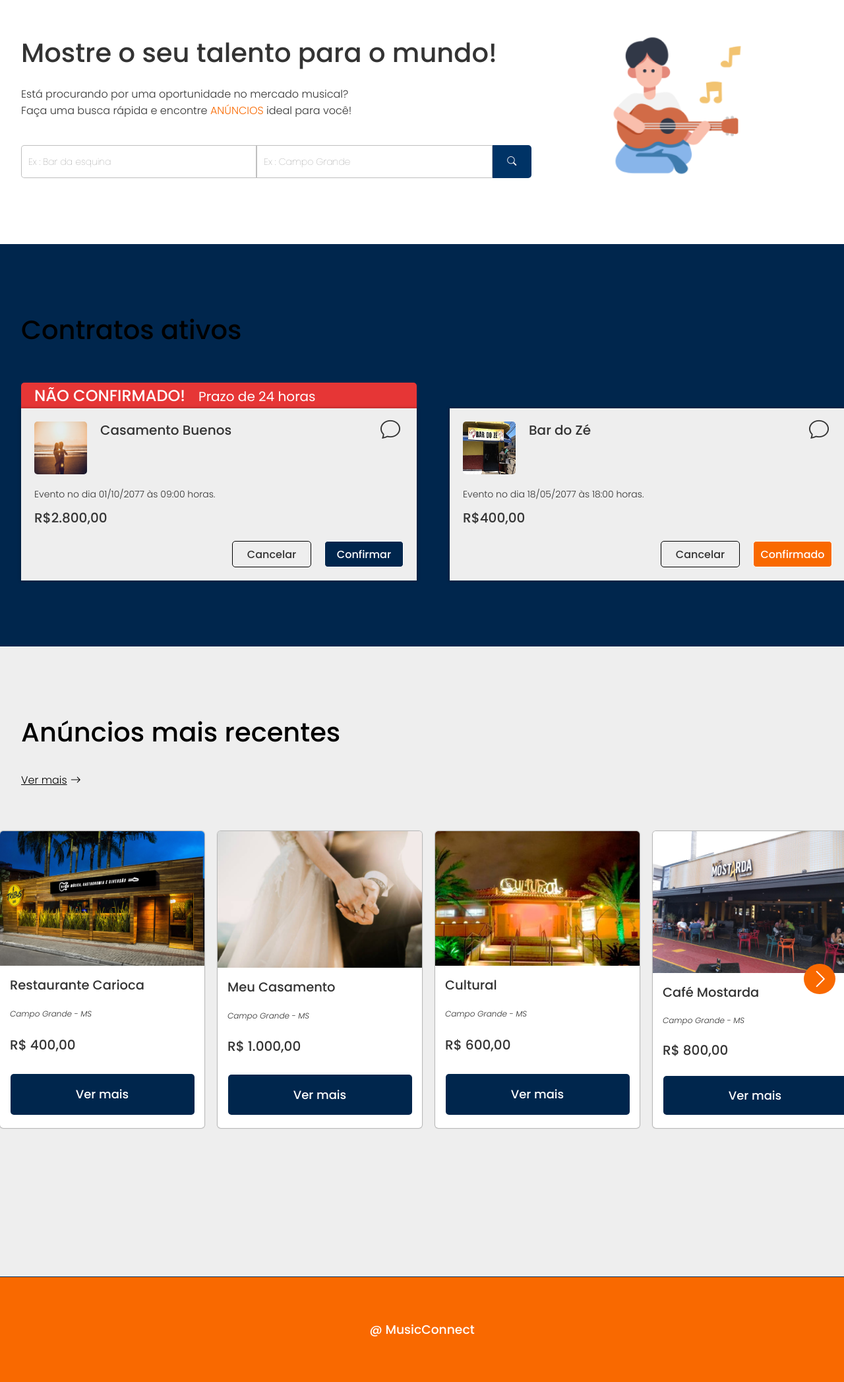
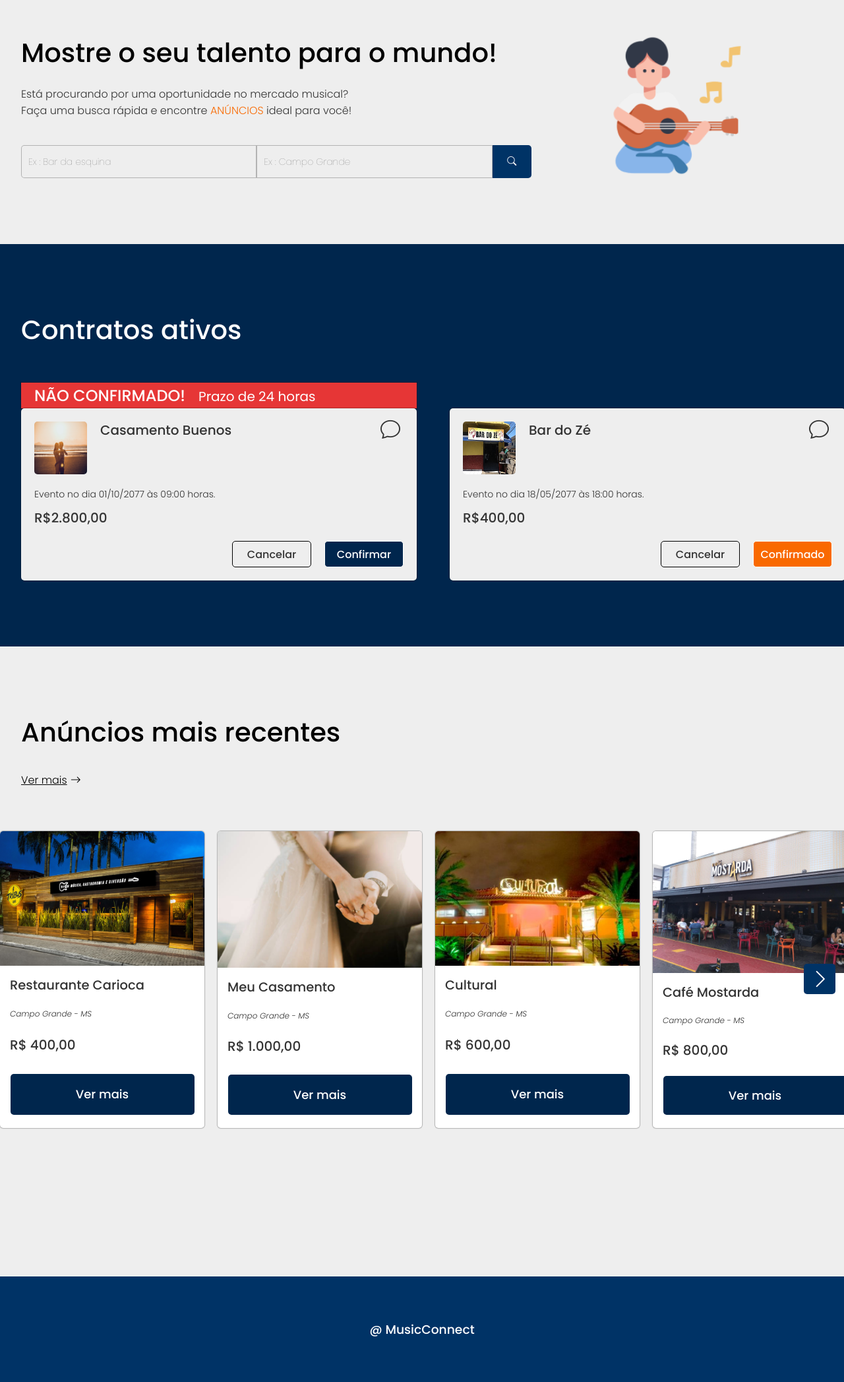
Before and after one commit to MusiConnect-com/MusiConnect, a PHP site: page /html/home-musico.html in a window 1280 px wide. Shown: the part 90-2185 px from the top of the page at 66% size. Run offline with PHP 8.4, Linux system fonts and the light colour scheme.

Commit message:
commit colors home-musico
Finalizado alteração de cores na home-musico.

```diff
--- a/css/home-musico.css
+++ b/css/home-musico.css
@@ -58,8 +58,7 @@ footer {
     align-items: center;
     width: 100%;
     height: 20vh;
-    border-top: 1px solid var(--navy-blue);
-    background-color: var(--orange);
+    background-color: var(--navy-blue);
 }
 
 footer h3{
@@ -333,7 +332,7 @@ main {
     align-items: center;
     gap: 20px;
     width: 100%;
-    background-color: var(--white);
+    background-color: var(--light-grey);
 }
 
 
@@ -356,6 +355,7 @@ main {
 }
 
 .search .content-text h1 {
+    color: var(--black);
     font-size: 40px;
     font-weight: 500;
 }
@@ -377,7 +377,7 @@ main {
 }
 
 .search-input input {
-    background-color: var(--white);
+    background-color: var(--light-grey);
     padding: 0px 0px 0px 10px;
     border-radius: 5px 0 0 5px;
     border: 1px solid var(--black40);
@@ -448,7 +448,7 @@ main {
 .contracts-active .title {
     font-size: 40px;
     font-weight: 500;
-    color: var(--black);
+    color: var(--white);
     cursor: default;
     width: 100%;
 }
@@ -526,8 +526,10 @@ main {
     display: flex;
     justify-content: left;
     align-items: center;
+    border: none;
     background-color: var(--red);
-    border-radius: 5px 5px 0 0;
+    box-shadow: 0 0 1px 1px var(--black40);
+    width: 100%;
     height: 45px;
 }
 
@@ -549,8 +551,9 @@ main {
     display: flex;
     flex-direction: column;
     gap: 20px;
+    border-radius: 5px;
     background-color: var(--light-grey);
-    box-shadow: 0 0 4px 1px var(--black40);
+    box-shadow: 0 0 1px 1px var(--black40);
     padding: 20px 20px 20px 20px;
 }
 
@@ -839,10 +842,11 @@ main {
 }
 
 .ads i::before {
-    background-color: var(--orange);
-    border-radius: 100%;
+    background-color: var(--navy-blue);
+    border-radius: 5px;
     text-align: center;
     padding: 8px 8px 8px 10px;
+    transition: .3s ease;
 }
 
 .ads i:hover::before {
--- a/js/rolagem-ads.js
+++ b/js/rolagem-ads.js
@@ -12,7 +12,6 @@ offArrow();
 function updateAds(){
     const deslocamento = - (adAtual) * 330;
     ad.style.transform = `translateX(${deslocamento}px)`;
-    console.log(deslocamento);
     offArrow();
 }
 
@@ -53,6 +52,4 @@ rightArrow.addEventListener("click", function(){
         adAtual++;
         updateAds();
     }
-    console.log(adAtual);
-    console.log(adFinal);
 } )
```
